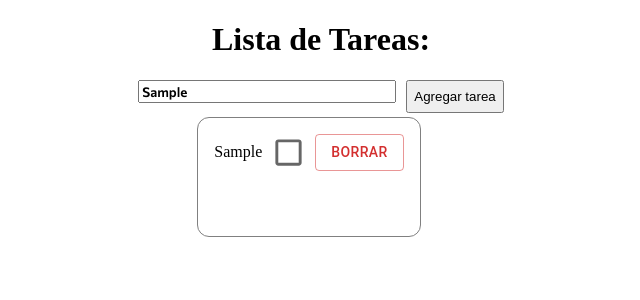
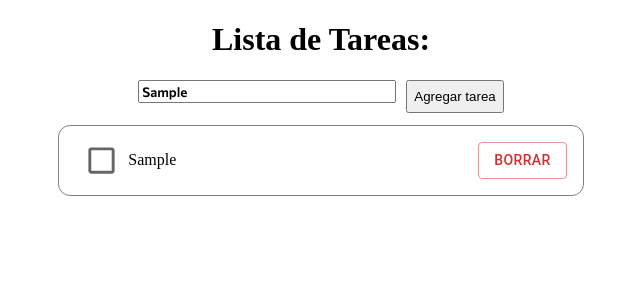
Before and after one commit to Diego-Palacio/Lista-Tareas, a React (Vite) app: page / in a window 1280 px wide. Both pictures are taken after typing "Sample" into the empty fields and a click on the button "Agregar tarea". Shown: the top 300 px of the page, without its empty margins (319-959 px from the left). Built offline with nearby package versions, Linux system fonts and the light colour scheme.

Commit message:
arreglo de cards tarea

```diff
--- a/src/componentes/ListaTareas.jsx
+++ b/src/componentes/ListaTareas.jsx
@@ -3,11 +3,11 @@ import { Tarea } from "./Tarea"
 
 export const ListaTareas = ({tareas,setTareas}) => {
   return (
-        <Grid justifyContent="center" container rowSpacing={1} columnSpacing={{ sm: 2, md: 3 }}>
+        <Grid justifyContent="center" container >
 
         {tareas.map( (t,index)=> (
 
-            <Grid key={index} style={{border:1+"px solid grey",height:120+"px", borderRadius:12+"px",margin:4+"px"}}>
+            <Grid item xs="auto" key={index} style={{border:1+"px solid grey",height:50+"%", borderRadius:12+"px",margin:4+"px"}}>
                 <ListItem>
                     <Tarea tareas={tareas}  setTareas={setTareas} tarea={t} key={index}  />
                 </ListItem>
--- a/src/componentes/Tarea.jsx
+++ b/src/componentes/Tarea.jsx
@@ -22,8 +22,8 @@ export const Tarea = ({tarea,index,tareas,setTareas}) => {
             { vacio?
 
                 <>
-                    {tarea.tarea}
-                    <Checkbox {...label} color="success" size="large"/>
+                    <Checkbox color="success" size="large"/>
+                    <p style={{width:"350px",overflowWrap:"break-word"}}>{tarea.tarea}</p>
                     <Button onClick={(e)=>borrarTarea(e)} variant="outlined" color="error">Borrar</Button>
                 </>
 
```
